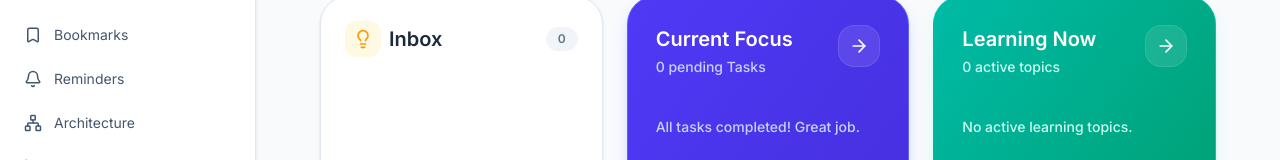
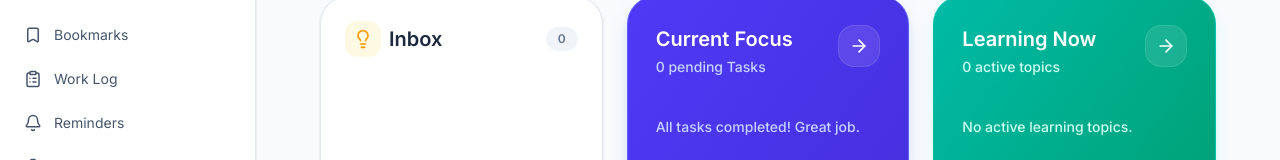
Before and after one commit to Krishnadas-N/daily-flow, a React (Vite) app: page / in a window 1280 px wide. Shown: the part 251-411 px from the top of the page. Built offline with nearby package versions, Linux system fonts and the light colour scheme.

Commit message:
feat(worklog): add Work Log nav link to sidebar

```diff
--- a/src/components/Layout/Sidebar.tsx
+++ b/src/components/Layout/Sidebar.tsx
@@ -15,6 +15,7 @@ import {
   Upload,
   StickyNote,
   Bookmark as BookmarkIcon,
+  ClipboardList,
 } from "lucide-react";
 
 const Sidebar = () => {
@@ -77,6 +78,7 @@ const Sidebar = () => {
     { to: "/learnings", icon: <BookOpen size={18} />, label: "Learnings" },
     { to: "/notes", icon: <StickyNote size={18} />, label: "Notes" },
     { to: "/bookmarks", icon: <BookmarkIcon size={18} />, label: "Bookmarks" },
+    { to: "/worklog", icon: <ClipboardList size={18} />, label: "Work Log" },
     { to: "/reminders", icon: <Bell size={18} />, label: "Reminders" },
     { to: "/architecture", icon: <Network size={18} />, label: "Architecture" },
     { to: "/analytics", icon: <BarChart3 size={18} />, label: "Analytics" },
```
